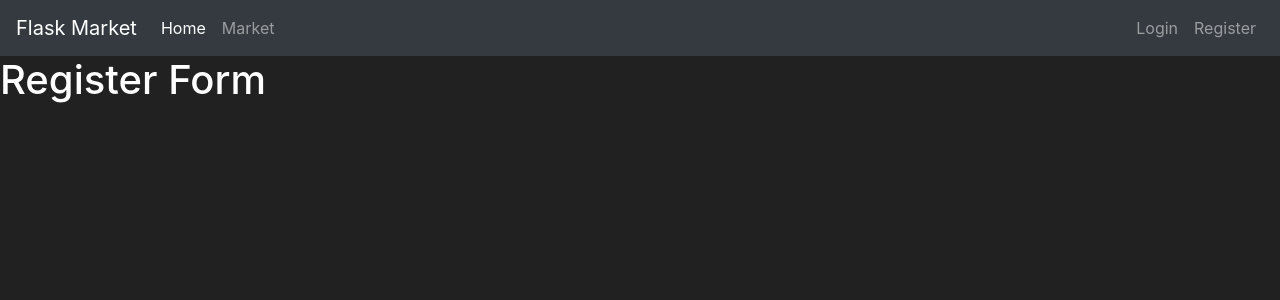
After one commit to Utshah-Neupane/Flask-website, a Flask app: page /register in a window 1280 px wide. The commit adds this page. Shown: the top 300 px of the page. Run offline with Flask 3, Linux system fonts and the light colour scheme; some libraries are stand-ins or nearby versions.

Commit message:
good tillnow

```diff
--- a/market/__init__.py
+++ b/market/__init__.py
@@ -3,6 +3,7 @@ from flask_sqlalchemy import SQLAlchemy
 
 app = Flask(__name__)
 app.config['SQLALCHEMY_DATABASE_URI'] = 'sqlite:///market.db'
+app.config['SECRET_KEY'] = 'a921454d727093c2b06b82c7'
 db = SQLAlchemy(app)
 
 
--- /dev/null
+++ b/market/forms.py
@@ -0,0 +1,10 @@
+from flask_wtf import FlaskForm
+from wtforms import StringField, PasswordField, SubmitField
+
+
+class RegisterForm(FlaskForm):
+    username = StringField(label = 'username')
+    email_address = StringField(label = 'email')
+    password1 = PasswordField(label = 'password1')
+    password2 = PasswordField(label = 'password2')
+    submit = SubmitField(label = 'submit')
--- a/market/routes.py
+++ b/market/routes.py
@@ -1,6 +1,8 @@
 from market import app
 from flask import render_template
 from market.models import Item
+from market.forms import RegisterForm
+
 
 
 @app.route("/")
@@ -13,3 +15,9 @@ def home_page():
 def market_page():
     items = Item.query.all()
     return render_template("market.html", items = items)
+
+
+@app.route('/register')
+def register_page():
+    form = RegisterForm()
+    return render_template('register.html', form=form)
--- a/market/templates/base.html
+++ b/market/templates/base.html
@@ -34,7 +34,7 @@
                 <a class="nav-link" href="#">Login</a>
             </li>
             <li class="nav-item">
-                <a class="nav-link" href="#">Register</a>
+                <a class="nav-link" href="{{ url_for('register_page') }}">Register</a>
             </li>
         </ul>
       </div>
--- /dev/null
+++ b/market/templates/register.html
@@ -0,0 +1,8 @@
+{% extends 'base.html' %}
+{% block title %}
+    Register Page
+{% endblock %}
+
+{% block content %}
+<h1> Register Form</h1>
+{% endblock %}
```
Also changed, not shown: information_for_flow.txt (+6 -1 lines), seed_db.py (+20 -1 lines), instance/market.db.
